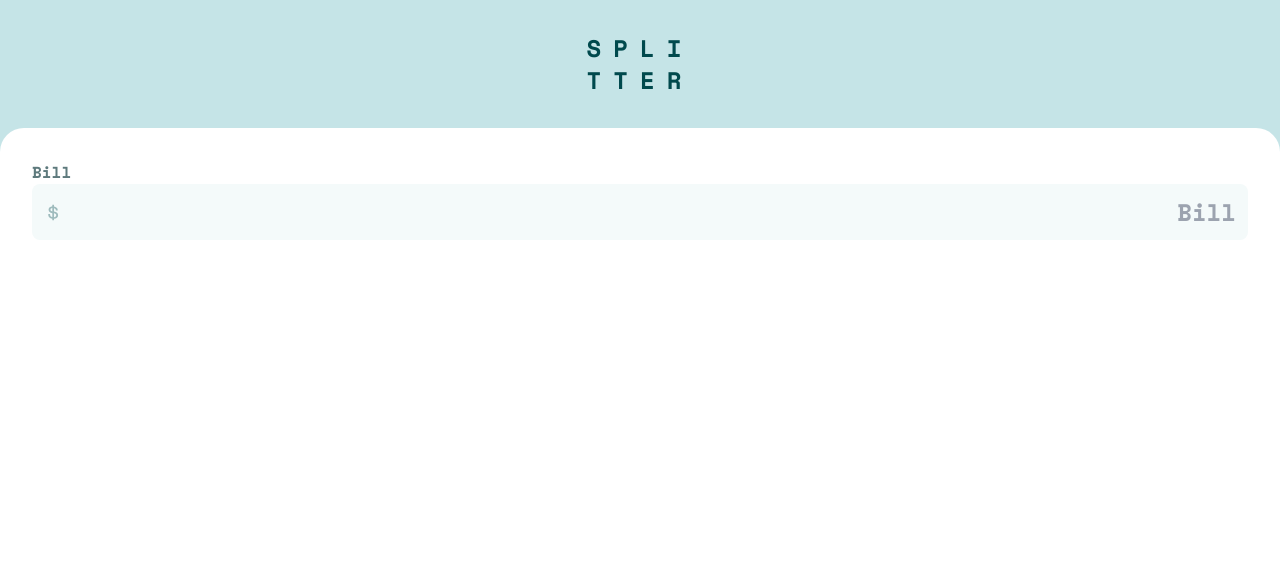
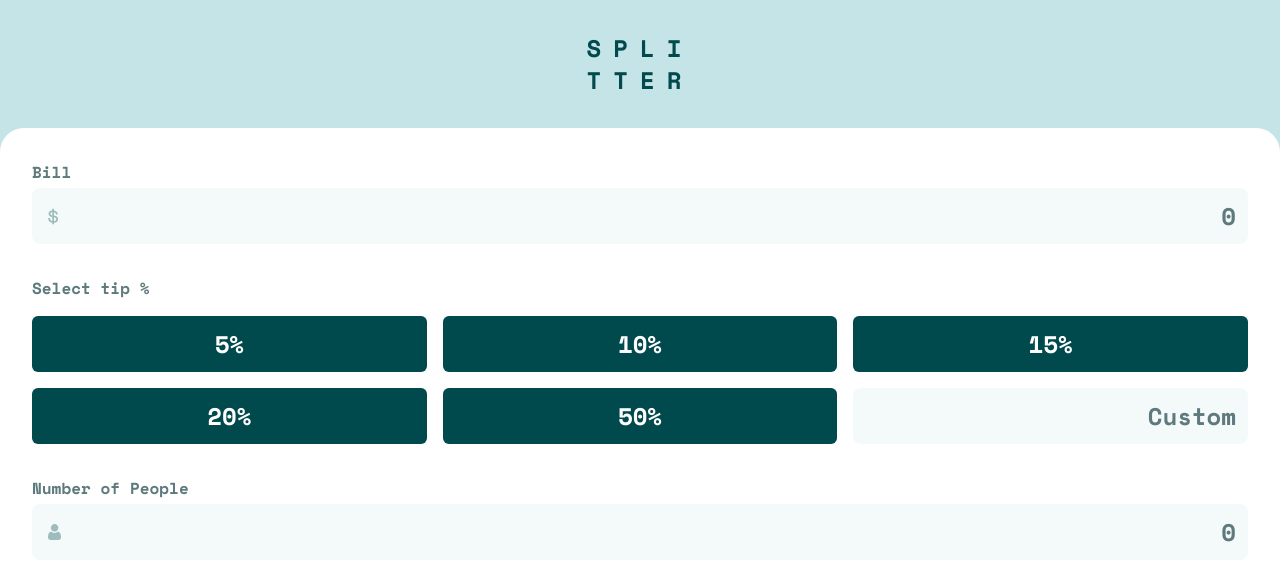
Before and after one commit to tuansdf/fm-tip-calculator, a Next.js app: page / in a window 1280 px wide. Shown: the top 580 px of the page. Built offline with nearby package versions, Linux system fonts and the light colour scheme.

Commit message:
feat: add button

```diff
--- /dev/null
+++ b/src/app/button.tsx
@@ -0,0 +1,17 @@
+import clsx from "clsx";
+import { ButtonHTMLAttributes } from "react";
+
+interface IProps extends ButtonHTMLAttributes<HTMLButtonElement> {
+  isActive?: boolean;
+}
+export default function Button({ disabled, isActive, ...rest }: IProps) {
+  return (
+    <button
+      className={clsx(
+        "w-full rounded-md p-3 text-2xl uppercase text-neutral-0 transition-colors duration-75 hover:bg-primary hover:text-neutral-500",
+        isActive ? "bg-primary text-neutral-500" : "bg-neutral-500"
+      )}
+      {...rest}
+    ></button>
+  );
+}
--- a/src/app/page.tsx
+++ b/src/app/page.tsx
@@ -1,4 +1,6 @@
+import Button from "/src/app/button";
 import IconDollar from "/src/app/icon-dollar";
+import IconPerson from "/src/app/icon-person";
 import TextField from "/src/app/text-field";
 
 export default function Page() {
@@ -10,12 +12,33 @@ export default function Page() {
         tter
       </h1>
 
-      <div className="flex-1 rounded-t-3xl bg-neutral-0 p-8">
+      <div className="flex-1 space-y-8 rounded-t-3xl bg-neutral-0 p-8">
         <TextField
           type="text"
           label="Bill"
           icon={<IconDollar />}
-          placeholder="Bill"
+          placeholder="0"
+        />
+
+        <div>
+          <label htmlFor="" className="mb-4 block text-neutral-400">
+            Select tip %
+          </label>
+          <div className="grid grid-cols-2 gap-4 lg:grid-cols-3">
+            <Button>5%</Button>
+            <Button>10%</Button>
+            <Button>15%</Button>
+            <Button>20%</Button>
+            <Button>50%</Button>
+            <TextField placeholder="Custom" />
+          </div>
+        </div>
+
+        <TextField
+          type="text"
+          label="Number of People"
+          icon={<IconPerson />}
+          placeholder="0"
         />
       </div>
     </div>
--- a/src/app/text-field.tsx
+++ b/src/app/text-field.tsx
@@ -2,15 +2,15 @@ import clsx from "clsx";
 import { InputHTMLAttributes, ReactNode, useId } from "react";
 
 interface IProps extends InputHTMLAttributes<HTMLInputElement> {
-  label: string;
-  icon: ReactNode;
+  label?: string;
+  icon?: ReactNode;
 }
 
 export default function TextField({ label, icon, ...rest }: IProps) {
   const inputId = useId();
 
   return (
-    <div className="w-full">
+    <div className="flex w-full flex-col gap-1">
       {label ? (
         <label htmlFor={inputId} className="text-neutral-400">
           {label}
@@ -20,7 +20,7 @@ export default function TextField({ label, icon, ...rest }: IProps) {
         <input
           id={inputId}
           className={clsx(
-            "w-full rounded-lg bg-neutral-100 p-3 text-end text-xl lg:text-2xl",
+            "w-full rounded-lg bg-neutral-100 p-3 text-end text-xl placeholder:text-neutral-400 lg:text-2xl",
             icon ? "pl-8" : "pl-3"
           )}
           {...rest}
```
